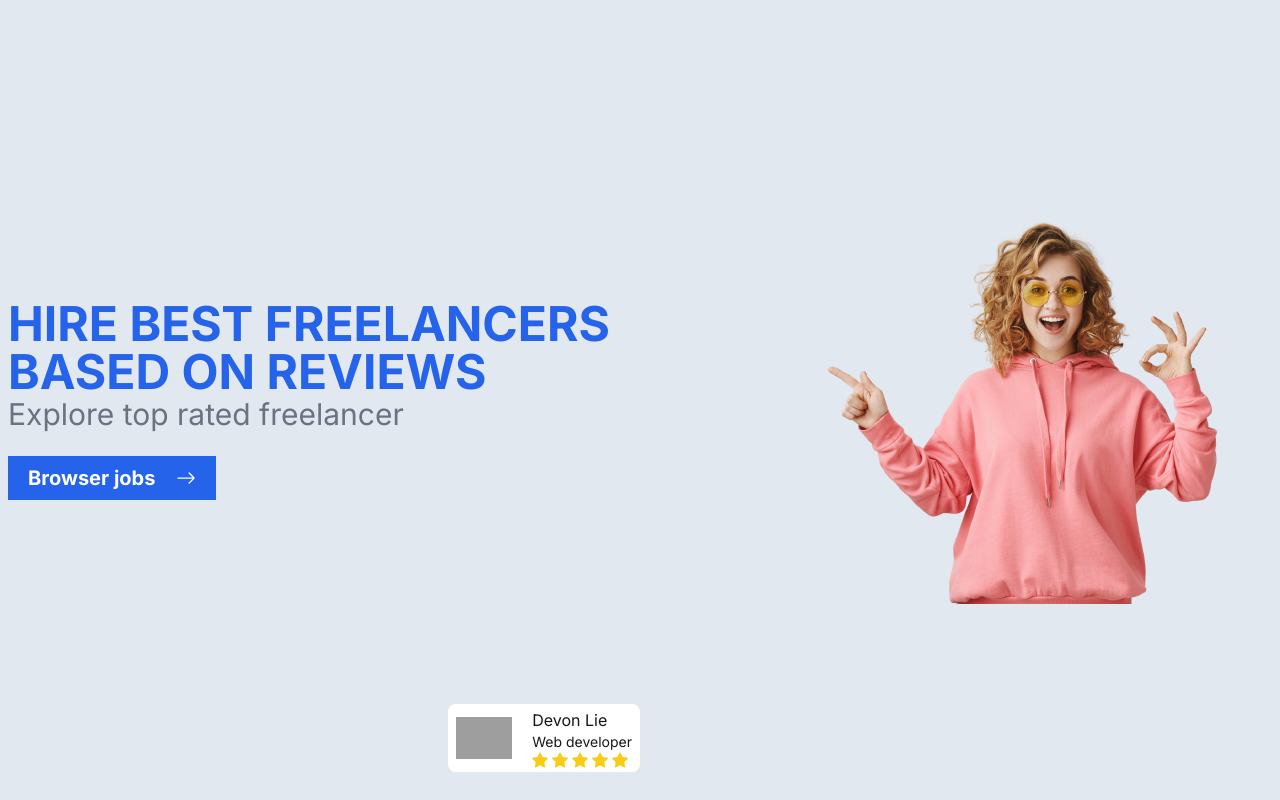
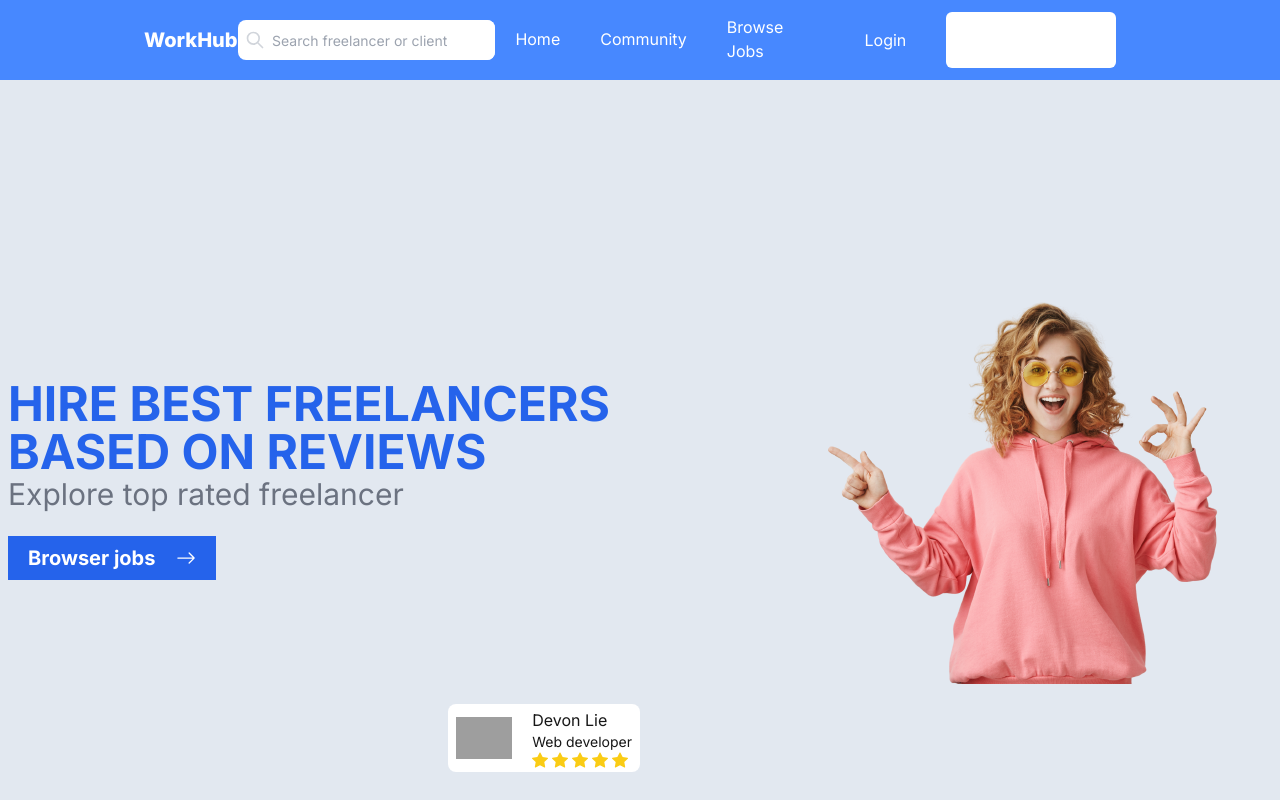
Before and after one commit to mahadi61/work-hub, a Next.js app: page / in a window 1280 px wide. Shown: the top 800 px of the page. Built offline with nearby package versions, Linux system fonts and the light colour scheme; grey boxes are pictures that could not be loaded.

Commit message:
create navbar comp

```diff
--- a/src/app/page.jsx
+++ b/src/app/page.jsx
@@ -1,12 +1,14 @@
 import FeaturedJobs from "@/blocks/FeaturedJobs/FeaturedJobs";
 import Banner from "@/blocks/Banner/Banner";
 import ClientSays from "@/blocks/ClientSays/ClientSays";
+import { Navbar } from "@/components/Navbar/Navbar";
 
 const Home = () => {
   return (
     <main>
-      <Banner/>
-      <FeaturedJobs/>
+      <Navbar />
+      <Banner />
+      <FeaturedJobs />
       <ClientSays></ClientSays>
     </main>
   );
--- /dev/null
+++ b/src/components/Navbar/Navbar.jsx
@@ -0,0 +1,78 @@
+"use client";
+
+import React, { useState } from "react";
+import Container from "../Container/Container";
+import { Searchbar } from "../SearchBar/Searchbar";
+import Link from "next/link";
+import { SlClose, SlMenu } from "react-icons/sl";
+
+export const Navbar = () => {
+  const currentUser = false;
+  const [open, setOpen] = useState(false);
+  const navItems = [
+    { label: "Home", path: "/" },
+    { label: "Community", path: "/community" },
+    { label: "Browse Jobs", path: "/jobs" },
+    { label: "Login", path: "/login", condition: true },
+    { label: "Create Account", path: "/signup", condition: true },
+  ];
+
+  const renderNavItems = () => {
+    return navItems.map((item, index) => (
+      <Link href={item.path} key={index}>
+        {item.label}
+      </Link>
+    ));
+  };
+
+  return (
+    <div className="bg-primary">
+      <Container>
+        <div className="py-5 flex items-center justify-between">
+          <h1 className="font-extrabold text-white text-xl">WorkHub</h1>
+          <Searchbar />
+          <nav
+            className={`flex flex-col md:flex-row md:relative absolute ${
+              open ? "top-5 bg-primary dark:bg-black" : "-top-full"
+            } right-0 md:w-fit w-full gap-5 transition-all duration-300 md:h-0 md:gap-10 rounded-b-xl md:rounded-b-none p-5 items-center z-20`}
+          >
+            {navItems.map((navItem, index) => {
+              if (!navItem.condition) {
+                return (
+                  <Link
+                    className="text-white border-b-2 border-white border-opacity-0 hover:border-opacity-100 transition-all duration-200"
+                    href={navItem.path}
+                    key={index}
+                  >
+                    {navItem.label}
+                  </Link>
+                );
+              } else if (navItem.condition && !currentUser) {
+                return (
+                  <Link
+                    className={`text-white ${
+                      navItem.path === "/signup" &&
+                      "bg-white hover:shadow-md text-primary py-1 px-6 rounded-md font-bold"
+                    }`}
+                    href={navItem.path}
+                    key={index}
+                  >
+                    {navItem.label}
+                  </Link>
+                );
+              }
+              return null;
+            })}
+          </nav>
+          <div onClick={() => setOpen(!open)} className="md:hidden text-2xl">
+            {open ? (
+              <SlClose className="dark:text-white absolute right-6 top-9 text-3xl z-20" />
+            ) : (
+              <SlMenu className="dark:text-white text-black text-2xl" />
+            )}
+          </div>
+        </div>
+      </Container>
+    </div>
+  );
+};
--- /dev/null
+++ b/src/components/SearchBar/Searchbar.jsx
@@ -0,0 +1,33 @@
+import React from "react";
+
+export const Searchbar = () => {
+  return (
+    <div class="hidden lg:block max-w-md mx-auto">
+      <div class="relative flex items-center w-full h-10 rounded-lg focus-within:shadow-lg bg-white overflow-hidden">
+        <div class="grid place-items-center h-full w-10 text-gray-300">
+          <svg
+            xmlns="http://www.w3.org/2000/svg"
+            class="h-5 w-5"
+            fill="none"
+            viewBox="0 0 24 24"
+            stroke="currentColor"
+          >
+            <path
+              stroke-linecap="round"
+              stroke-linejoin="round"
+              stroke-width="2"
+              d="M21 21l-6-6m2-5a7 7 0 11-14 0 7 7 0 0114 0z"
+            />
+          </svg>
+        </div>
+
+        <input
+          class="peer h-full w-full outline-none text-sm text-gray-700 pr-2"
+          type="text"
+          id="search"
+          placeholder="Search freelancer or client"
+        />
+      </div>
+    </div>
+  );
+};
--- a/tailwind.config.js
+++ b/tailwind.config.js
@@ -2,13 +2,18 @@
 module.exports = {
   mode: "jit",
   content: [
-    './src/pages/**/*.{js,ts,jsx,tsx,mdx}',
-    './src/components/**/*.{js,ts,jsx,tsx,mdx}',
-    './src/app/**/*.{js,ts,jsx,tsx,mdx}',
-    './src/blocks/**/*.{js,ts,jsx,tsx,mdx}',
+    "./src/pages/**/*.{js,ts,jsx,tsx,mdx}",
+    "./src/components/**/*.{js,ts,jsx,tsx,mdx}",
+    "./src/app/**/*.{js,ts,jsx,tsx,mdx}",
+    "./src/blocks/**/*.{js,ts,jsx,tsx,mdx}",
   ],
   theme: {
-    extend: { },
+    extend: {
+      colors: {
+        primary: "#4788FF",
+        secondary: "#337AFF",
+      },
+    },
   },
   plugins: [],
-}
+};
```
Also changed, not shown: .eslintrc.json.
